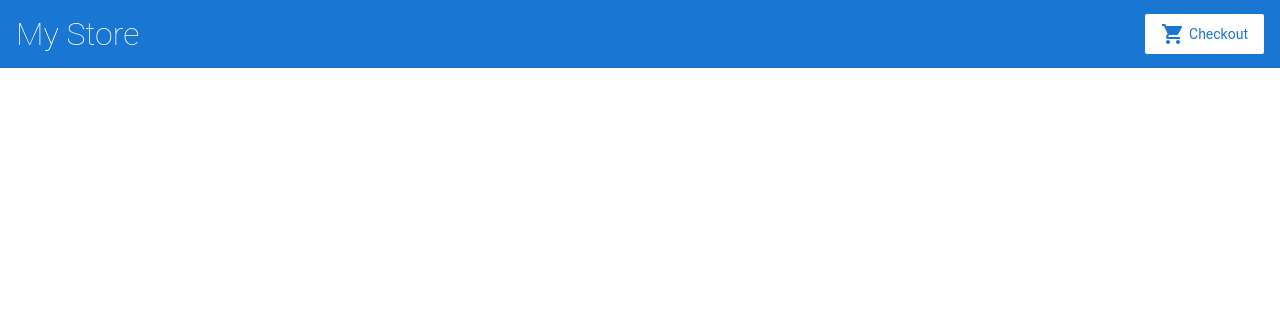
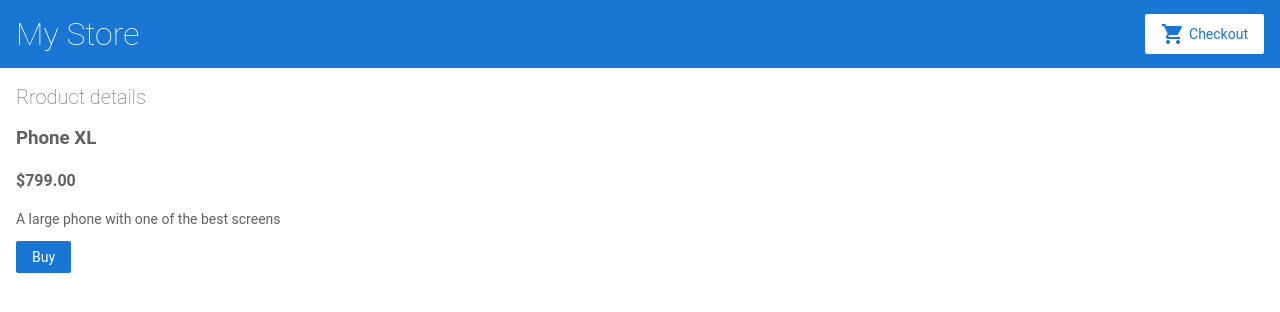
Before and after one commit to foczka4/First-Angular, an Angular app: page /products/0 in a window 1280 px wide. Before the commit this address led to /. Shown: the top 312 px of the page. Built offline with nearby package versions, Linux system fonts and the light colour scheme.

Commit message:
3 files modified

```diff
--- a/src/app/cart/cart.component.html
+++ b/src/app/cart/cart.component.html
@@ -6,5 +6,5 @@
 
 <div class="cart-item" *ngFor="let item of items">
   <span>{{ item.name }}</span>>
-  <span>{{ item.pice | currency }}</span>
+  <span>{{ item.price | currency }}</span>
 </div>
--- a/src/app/product-details/product-details.component.ts
+++ b/src/app/product-details/product-details.component.ts
@@ -23,7 +23,7 @@ export class ProductDetailsComponent implements OnInit {
 
   addToCart(product){
     window.alert('Your product has been added to cart!');
-    this.cartService.addToCart;
+    this.cartService.addToCart(product);
   }
 
 }
```
Also changed, not shown: src/app/app.module.ts (+4 -3 lines).
